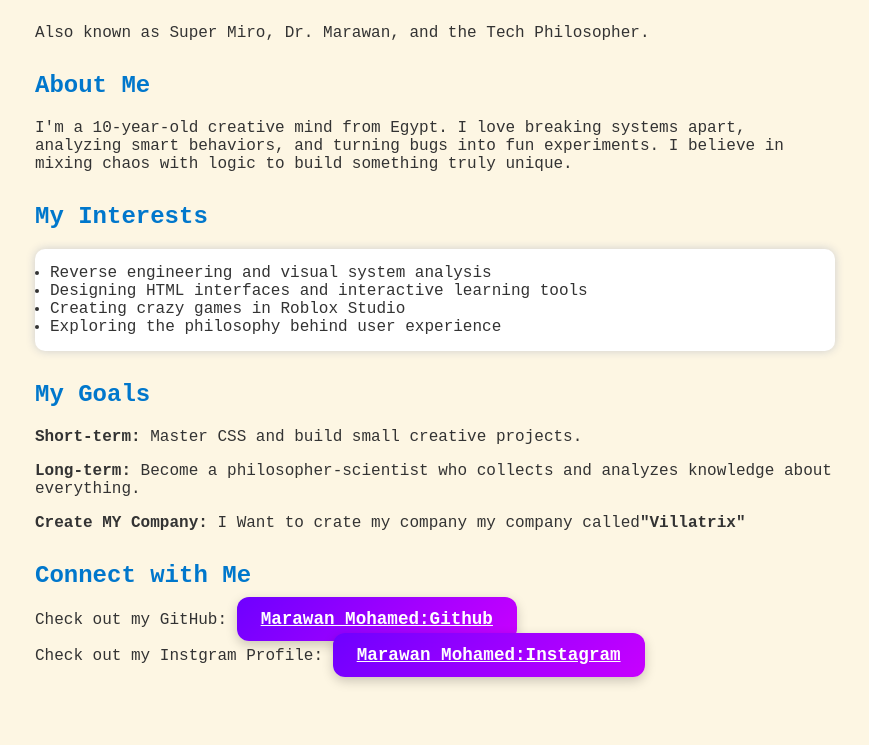
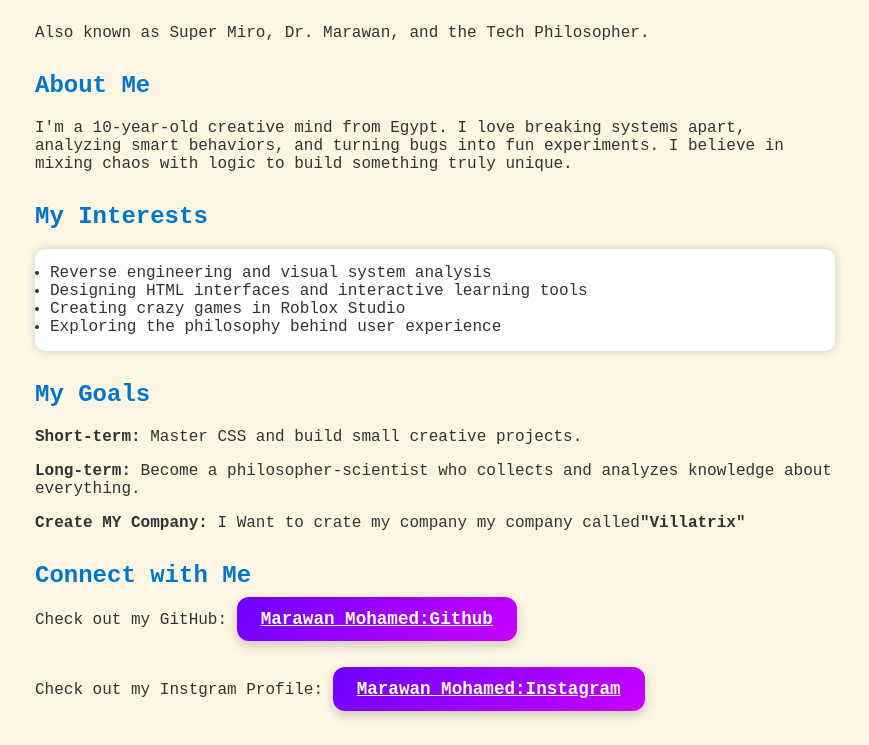
Before and after one commit to marawan-qurvix/Marawan-Website, a plain HTML site: page index.html in a window 1280 px wide. Shown: the part 105-850 px from the top of the page, without its empty margins (205-1074 px from the left). Before the commit the page ends 816 px from the top, so only its background shows below. Drawn offline with Linux system fonts and the light colour scheme.

Commit message:
Update files and save changes

```diff
--- a/index.html
+++ b/index.html
@@ -33,7 +33,7 @@
 
   <section>
     <h2>Connect with Me</h2>
-    <p>Check out my GitHub: <a href="https://github.com/marawan-qurvix" target="_blank">Marawan Mohamed:Github</a></p>
+    <p>Check out my GitHub: <a href="https://github.com/marawan-qurvix" target="_blank">Marawan Mohamed:Github</a></p><br>
     <p>Check out my Instgram Profile: <a href="https://www.instagram.com/marawangodey/" target="_blank">Marawan Mohamed:Instagram</a></p>
   </section>
 </body>
```
